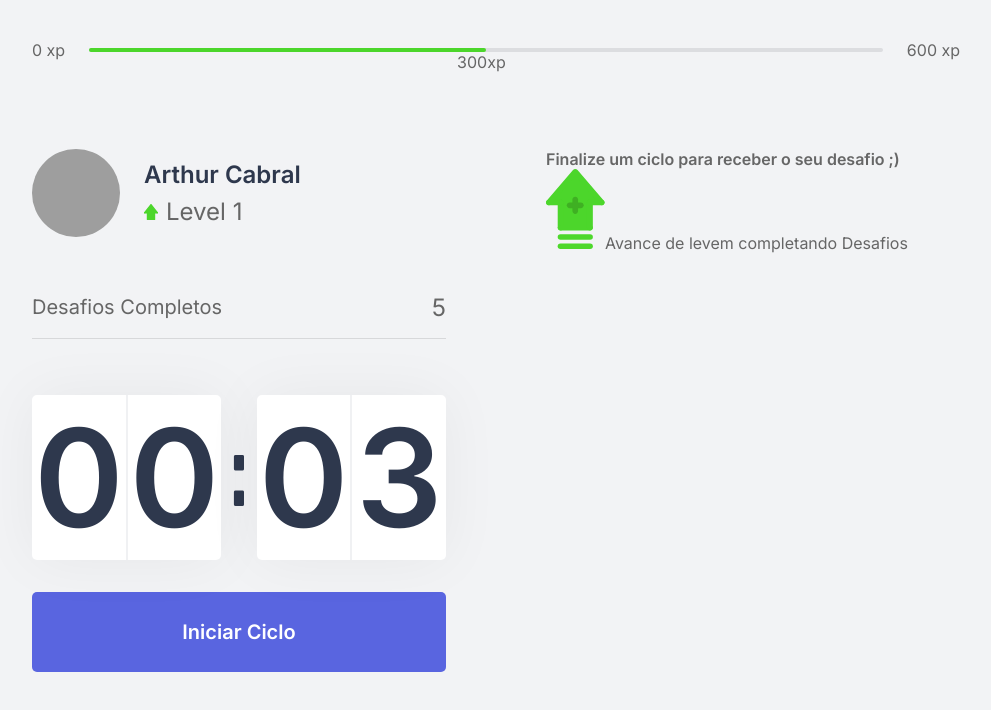
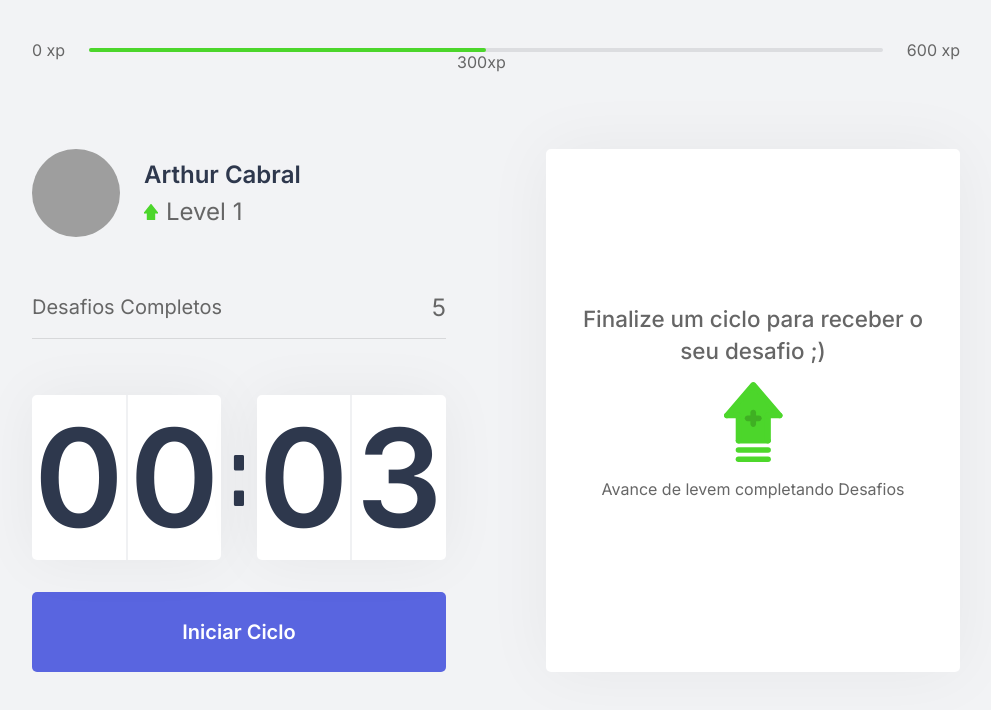
Before and after one commit to Ah-Cabral/NLW, a Next.js app: page / in a window 1280 px wide. Shown: the top 710 px of the page, without its empty margins (144-1135 px from the left). Built offline with nearby package versions, Linux system fonts and the light colour scheme; grey boxes are pictures that could not be loaded.

Commit message:
Estilizando div que irá conter o conteúdo da ChallengeBox e estilizando a ChallengeBoxNotActive

```diff
--- a/src/styles/components/ChallengeBox.module.css
+++ b/src/styles/components/ChallengeBox.module.css
@@ -0,0 +1,39 @@
+.challengeBoxContainer {
+  height: 100%;
+
+  background: var(--white);
+
+  border-radius: 5px;
+  box-shadow: 0 0 68px rgba(0, 0, 0, 0.05);
+  padding: 1.5rem 2rem;
+
+  display: flex;
+  flex-direction: column;
+  align-items: center;
+  justify-content: center;
+}
+
+.challengNotActive {
+  display: flex;
+  flex-direction: column;
+  align-items: center;
+  text-align: center;
+}
+
+.challengNotActive strong {
+  font-size: 1.4rem;
+  font-weight: 500;
+  line-height: 1.4;
+}
+
+.challengNotActive p {
+  display: flex;
+  flex-direction: column;
+  align-items: center;
+  line-height: 1.4;
+  margin: 1rem;
+}
+
+.challengNotActive p img {
+  margin-bottom: 1rem;
+}
```
